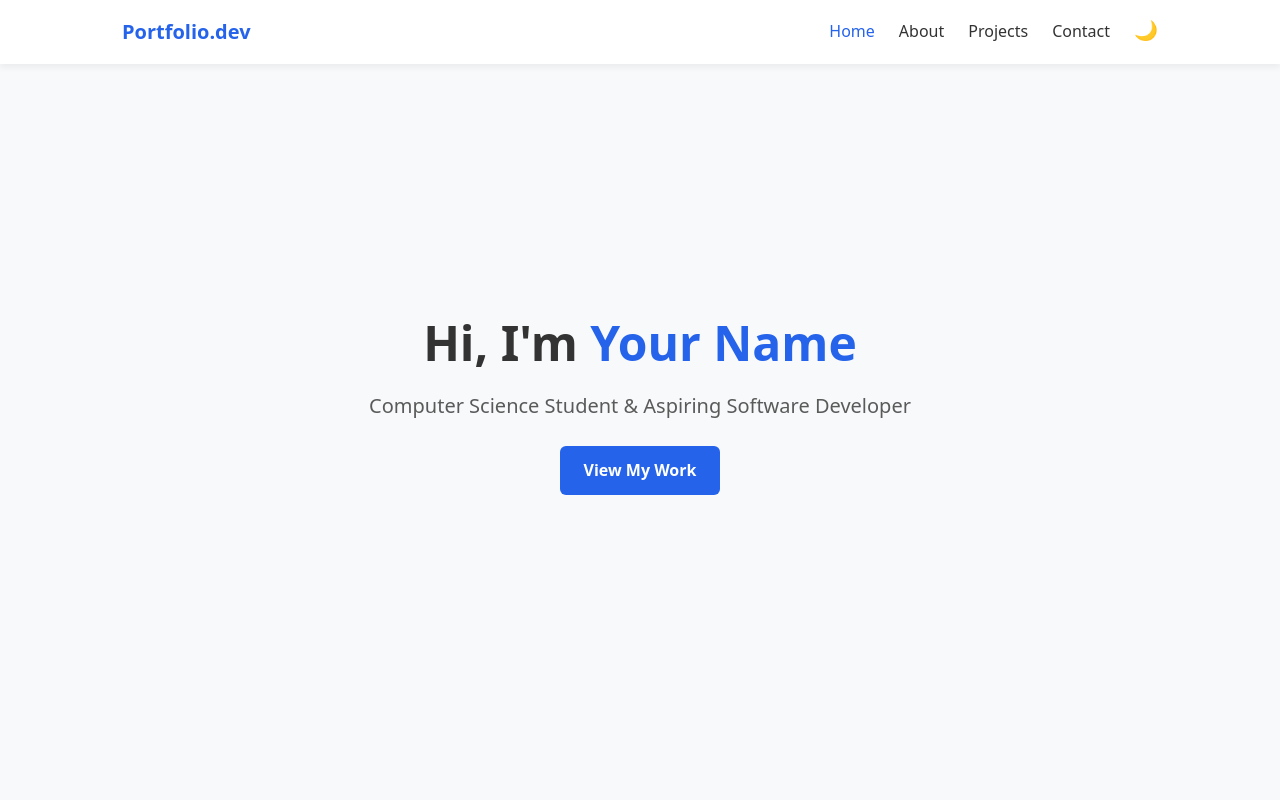
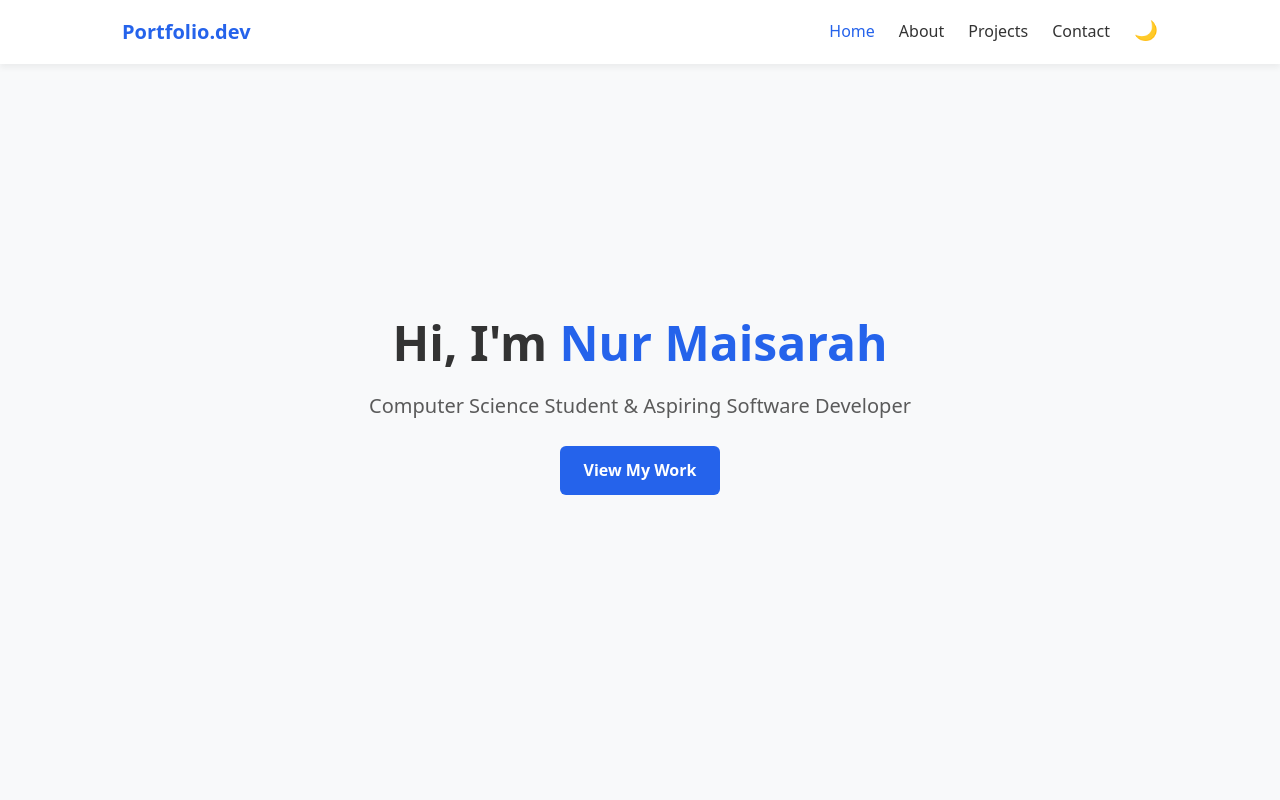
Before and after one commit to sarah21syawal-art/portfolio-web, a plain HTML site: page index.html in a window 1280 px wide. Shown: the top 800 px of the page. Drawn offline with Linux system fonts and the light colour scheme.

Commit message:
Update index.html

```diff
--- a/index.html
+++ b/index.html
@@ -30,7 +30,7 @@
     <!-- Home / Hero Section -->
     <section id="home" class="hero">
         <div class="hero-content">
-            <h1>Hi, I'm <span class="highlight">Your Name</span></h1>
+            <h1>Hi, I'm <span class="highlight">Nur Maisarah</span></h1>
             <p>Computer Science Student & Aspiring Software Developer</p>
             <a href="#projects" class="btn">View My Work</a>
         </div>
```
